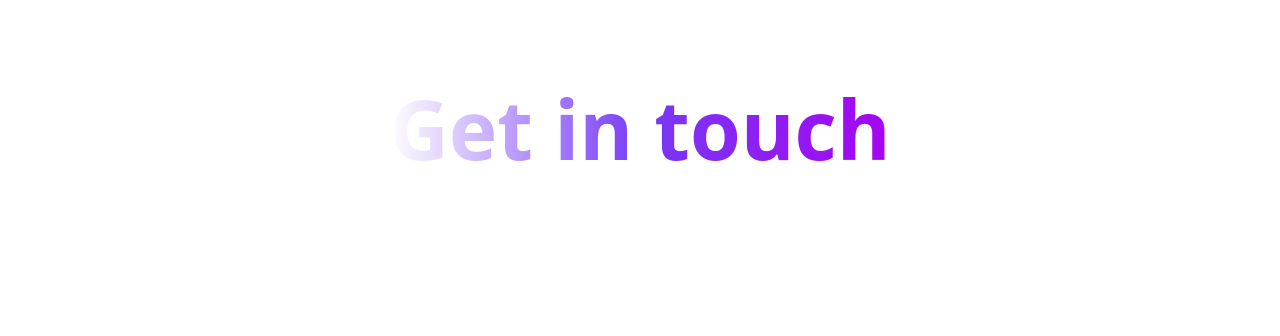
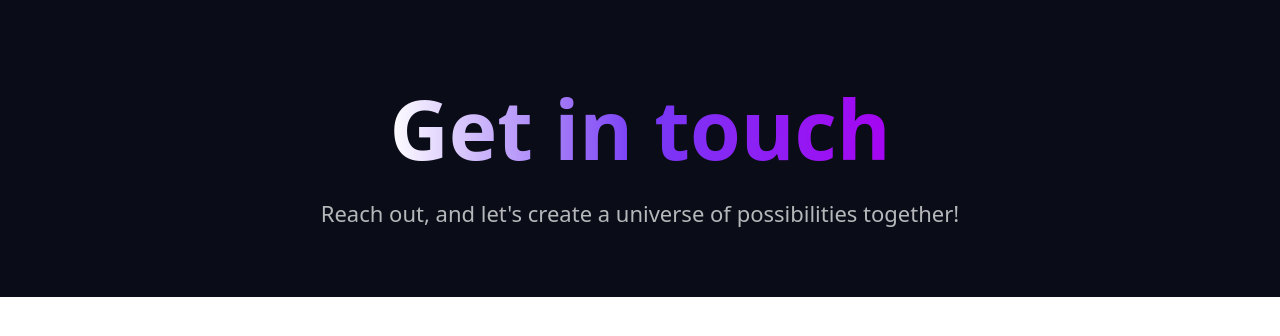
Before and after one commit to DataKvinikadze/Homework-6, a React (Vite) app: page / in a window 1280 px wide. Shown: the top 336 px of the page. Built offline with nearby package versions, Linux system fonts and the light colour scheme.

Commit message:
feature/add background

```diff
--- a/src/App.jsx
+++ b/src/App.jsx
@@ -4,7 +4,9 @@ import { Header } from "./components/Header";
 function App() {
   return (
     <>
+      <div className="bg-[#0A0D17]">
         <Header />
+      </div>
     </>
   );
 }
```
